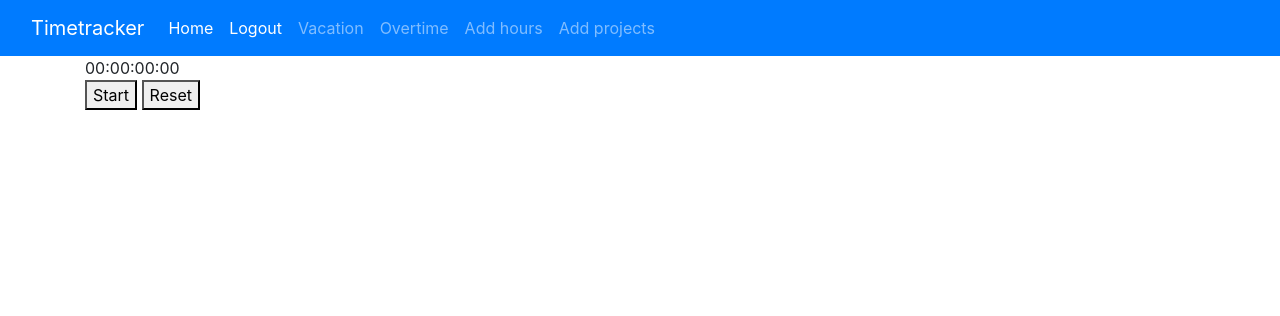
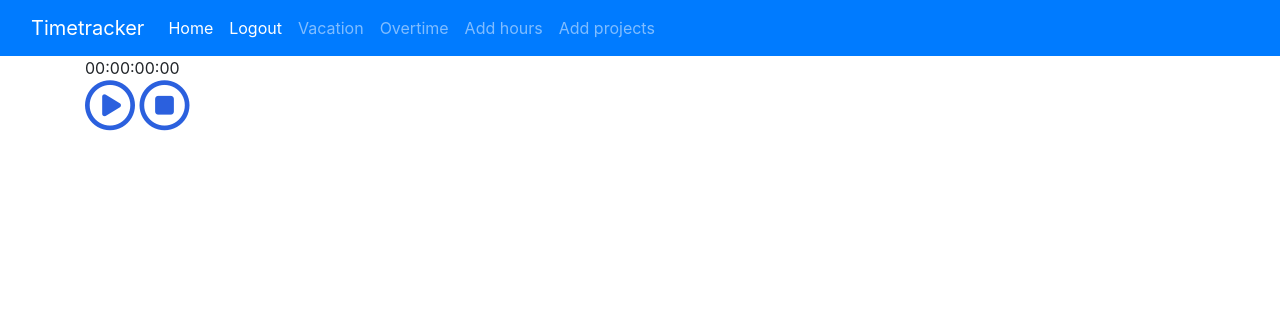
Before and after one commit to Gamattowicz/Timetracker_Flask, a Flask app: page / in a window 1280 px wide. Shown: the top 316 px of the page. Run offline with Flask 2, Linux system fonts and the light colour scheme; a user stored in the database is signed in; some libraries are stand-ins or nearby versions.

Commit message:
add Font Awesome

```diff
--- /dev/null
+++ b/timetracker/static/style.css
@@ -0,0 +1,4 @@
+.far {
+    color: #2B60DE;
+    font-size: 50px;
+}
--- a/timetracker/templates/base.html
+++ b/timetracker/templates/base.html
@@ -6,7 +6,9 @@
           content="width=device-width, user-scalable=no, initial-scale=1.0, maximum-scale=1.0, minimum-scale=1.0">
     <meta http-equiv="X-UA-Compatible" content="ie=edge">
     <link rel="stylesheet" href="https://stackpath.bootstrapcdn.com/bootstrap/4.1.3/css/bootstrap.min.css" integrity="sha384-MCw98/SFnGE8fJT3GXwEOngsV7Zt27NXFoaoApmYm81iuXoPkFOJwJ8ERdknLPMO" crossorigin="anonymous">
+    <script src="https://kit.fontawesome.com/7094cf2481.js" crossorigin="anonymous"></script>
     <title>{% block title %}{% endblock %}</title>
+    <link rel="stylesheet" type="text/css" href="{{ url_for('static', filename='style.css') }}">
 </head>
 <body>
 
--- a/timetracker/templates/home.html
+++ b/timetracker/templates/home.html
@@ -8,8 +8,8 @@
 </div>
 
 <div id="buttons">
-    <button onclick="start()" id="startBtn" style="display:inline-block">Start</button>
-    <button onclick="pause()" id="pauseBtn" style="display:none">Pause</button>
-    <button onclick="reset()" id="resetBtn">Reset</button>
+    <span onclick="start()" id="startBtn" style="display:inline-block"><i class="far fa-play-circle"></i></span>
+    <span onclick="pause()" id="pauseBtn" style="display:none"><i class="far fa-pause-circle"></i></span>
+    <span onclick="reset()" id="resetBtn"><i class="far fa-stop-circle"></i></span>
 </div>
 {% endblock %}
```
